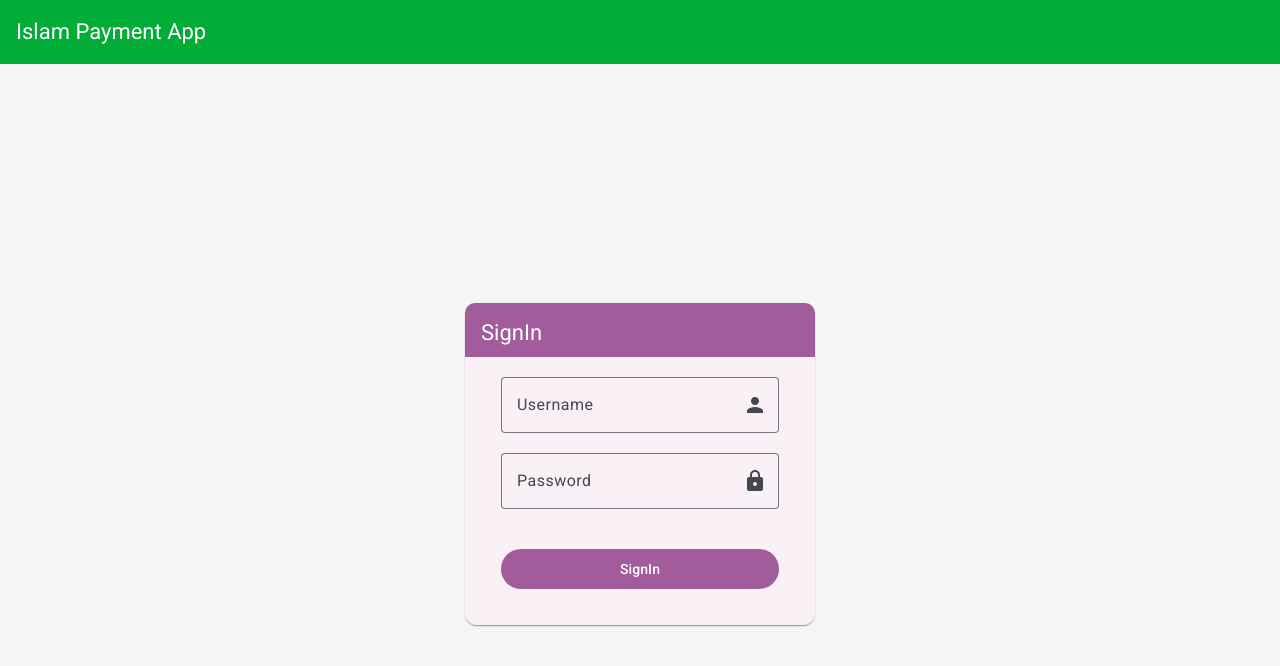
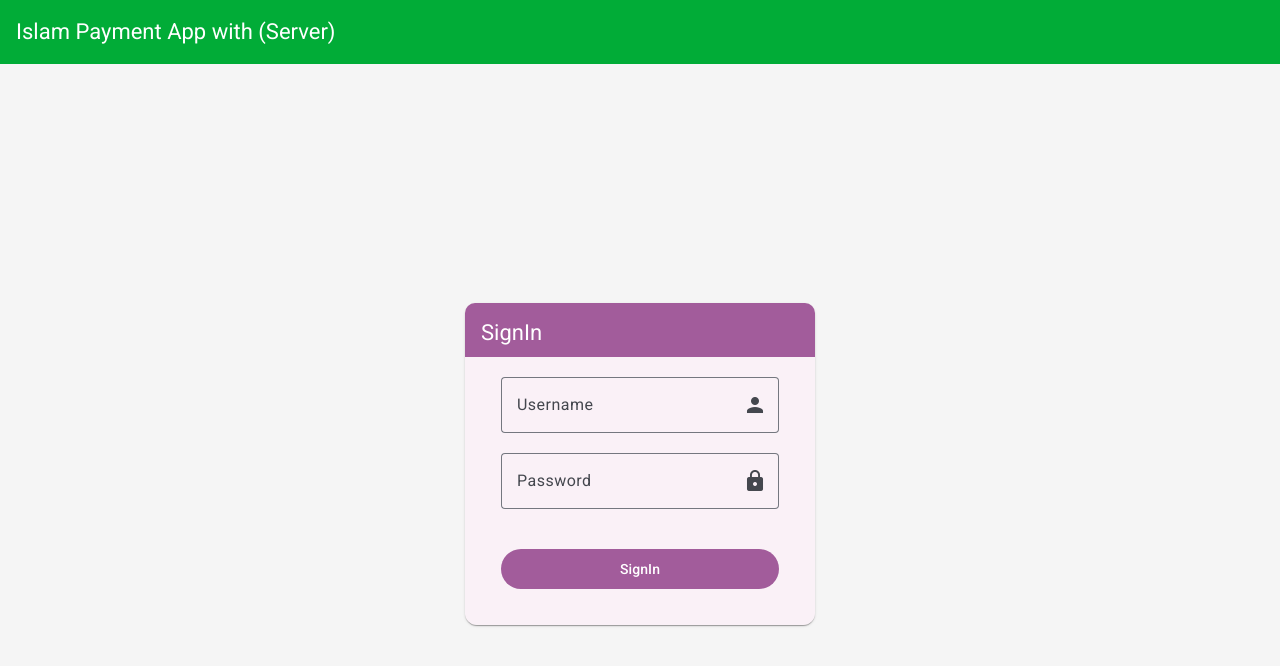
Before and after one commit to Noelphilip1990/Paymentapp, an Angular app: page / in a window 1280 px wide. Shown: the top 666 px of the page. Built offline with nearby package versions, Linux system fonts and the light colour scheme.

Commit message:
add title change

```diff
--- a/src/app/app.component.html
+++ b/src/app/app.component.html
@@ -1,4 +1,4 @@
 <mat-toolbar>
-    <span>Islam Payment App</span>
+    <span>Islam Payment App with (Server)</span>
 </mat-toolbar>
 <router-outlet></router-outlet>
```
